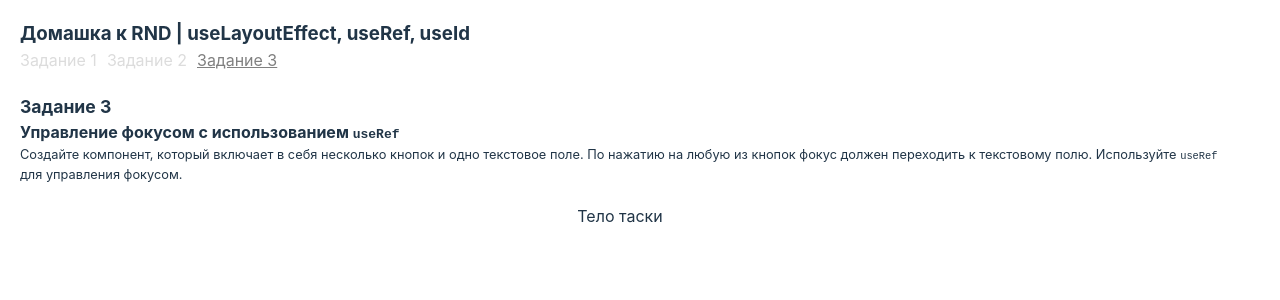
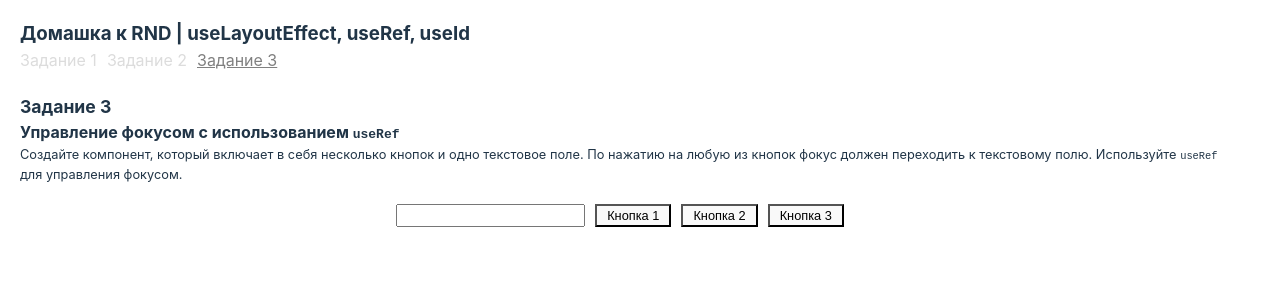
Before and after one commit to Tetrarium/homework240620, a React (Vite) app: page /#/task3 in a window 1280 px wide. Shown: the top 300 px of the page. Built offline with nearby package versions, Linux system fonts and the light colour scheme.

Commit message:
Task 3. Solved

```diff
--- /dev/null
+++ b/src/components/BtnFocusTo.tsx
@@ -0,0 +1,15 @@
+import styled from "styled-components";
+
+const Button = styled.button`
+  padding: 2px 10px;
+  font-size: .8em;
+`;
+
+interface BtnFocusToProps {
+  children: string;
+  element: HTMLInputElement | null;
+}
+
+export default function BtnFocusTo({ children, element }: BtnFocusToProps) {
+  return <Button type="button" onClick={() => element?.focus()}>{children}</Button>;
+}
--- a/src/components/Task.tsx
+++ b/src/components/Task.tsx
@@ -14,7 +14,7 @@ const Description = styled.p`
 `;
 
 const Main = styled.main`
-  padding: 20px;
+  padding: 20px 0;
   display: flex;
   justify-content: center;
 `;
--- a/src/components/Task3.tsx
+++ b/src/components/Task3.tsx
@@ -1,6 +1,26 @@
+import { useRef } from "react";
+import styled from "styled-components";
+
+import BtnFocusTo from "./BtnFocusTo";
 import Task from "./Task";
 
+const Container = styled.div`
+  display: flex;
+  gap: 10px;
+
+  @media (max-width: 600px) {
+    font-size: 12px;
+  }
+`;
+
+const Input = styled.input`
+  padding: 0 10px;
+  font-size: .8em;
+`;
+
 export default function Task3() {
+  const inputRef = useRef<HTMLInputElement>(null);
+
   return (
     <Task
       title="Задание 3"
@@ -9,7 +29,12 @@ export default function Task3() {
         Создайте компонент, который включает в себя несколько кнопок и одно текстовое поле. По нажатию на любую из кнопок фокус должен переходить к текстовому полю. Используйте <code>useRef</code> для управления фокусом.
       </>}
     >
-      Тело таски
+      <Container>
+        <Input type="text" ref={inputRef} />
+        <BtnFocusTo element={inputRef.current}>Кнопка 1</BtnFocusTo>
+        <BtnFocusTo element={inputRef.current}>Кнопка 2</BtnFocusTo>
+        <BtnFocusTo element={inputRef.current}>Кнопка 3</BtnFocusTo>
+      </Container>
     </Task>
   );
 }
```
